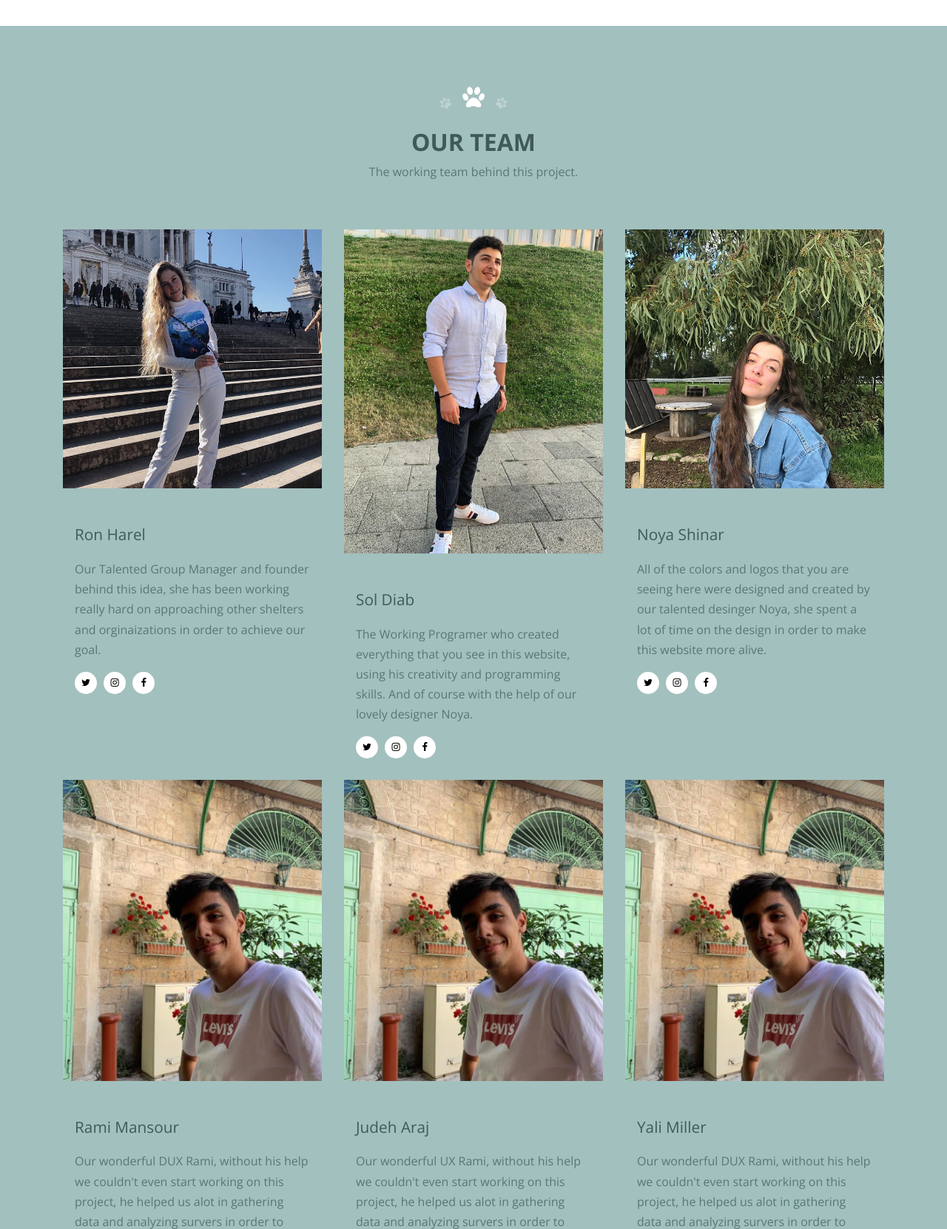
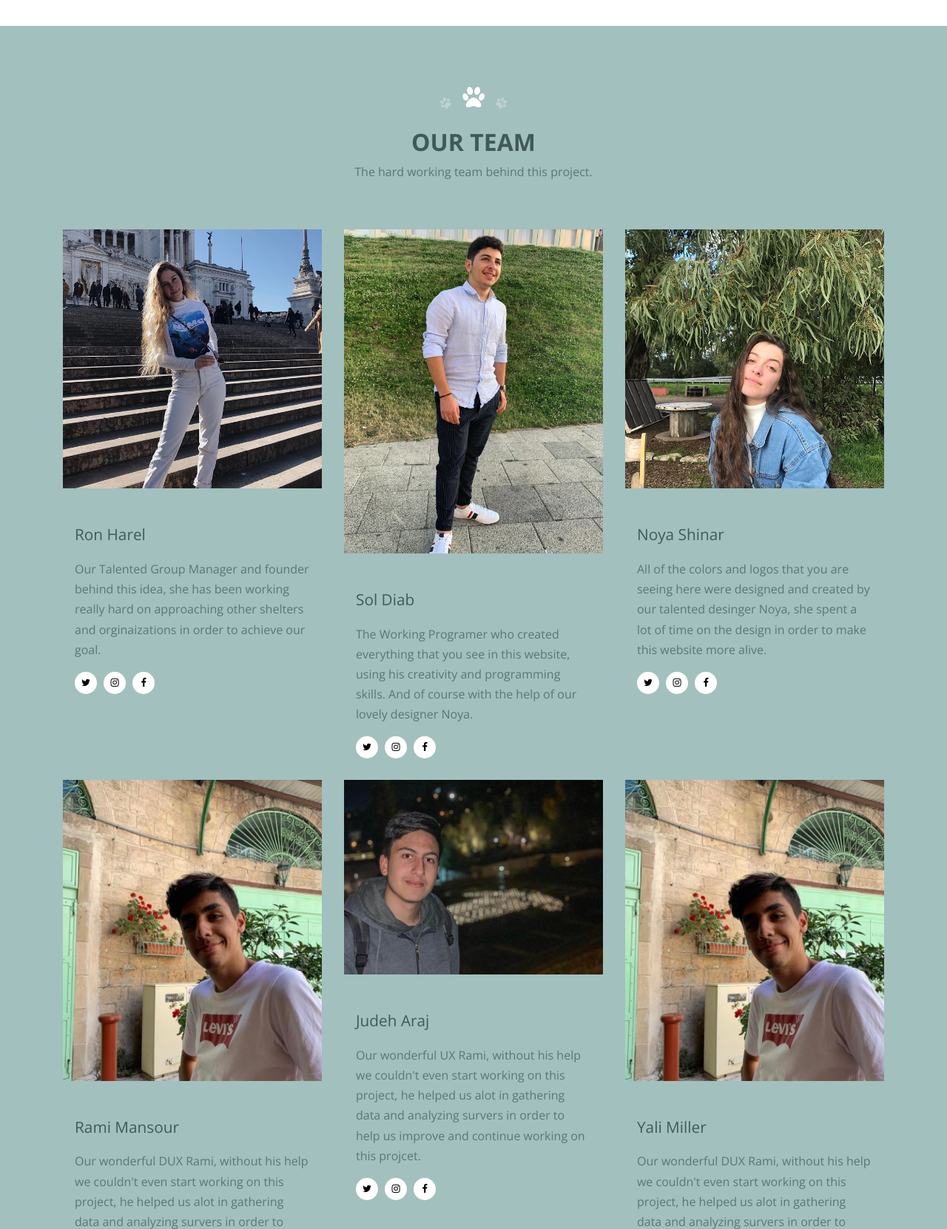
Before and after one commit to sol20-meet/Bark, a Flask app: page / in a window 1280 px wide. Shown: the part 4720-6381 px from the top of the page at 74% size. Run offline with Flask 2, Linux system fonts and the light colour scheme; some libraries are stand-ins or nearby versions; some web fonts are replaced.

Commit message:
Added pics for wael and judeh

```diff
--- a/dogger/dogger/Bark-CS-Meet/templates/index.html
+++ b/dogger/dogger/Bark-CS-Meet/templates/index.html
@@ -80,6 +80,7 @@
 
                 <li><a href="#trainers-section" class="nav-link">Team</a></li>
                 <li><a href="#services-section" class="nav-link">Services</a></li>
+                <li><a href="#" class="nav-link"></a></li>
                 <li><a href="#" class="nav-link"></a></li>
                 <li><a href="#" class="nav-link"></a></li>
                 <li><a href="#" class="nav-link"></a></li>
@@ -285,7 +286,7 @@
               <span class="icon-paw"></span>
             </div>
             <h2 class="mb-2 heading">Our Team</h2>
-            <p>The working team behind this project.</p>
+            <p>The hard working team behind this project.</p>
           </div>
         </div>
         <div class="row">
@@ -360,7 +361,7 @@
           <div class="col-md-6 mb-4 col-lg-4" data-aos="fade-up"  data-aos-delay="0">
             <div class="trainer">
               <figure>
-              <img src="static/images/rami.jpeg" alt="Image" class="img-fluid">
+              <img src="static/images/judeh.jpeg" alt="Image" class="img-fluid">
               </figure>
               <div class="px-md-3">
                 <h3>Judeh Araj</h3>
@@ -411,7 +412,7 @@
           <div class="col-md-6 mb-4 col-lg-4" data-aos="fade-up"  data-aos-delay="0">
             <div class="trainer">
               <figure>
-              <img src="static/images/rami.jpeg" alt="Image" class="img-fluid">
+              <img src="static/images/wael.jpeg" alt="Image" class="img-fluid">
               </figure>
               <div class="px-md-3">
                 <h3>Wael Hashem</h3>
```
Also changed, not shown: dogger/dogger/Bark-CS-Meet/static/images/judeh.jpeg (added), dogger/dogger/Bark-CS-Meet/static/images/wael.jpeg (added).
